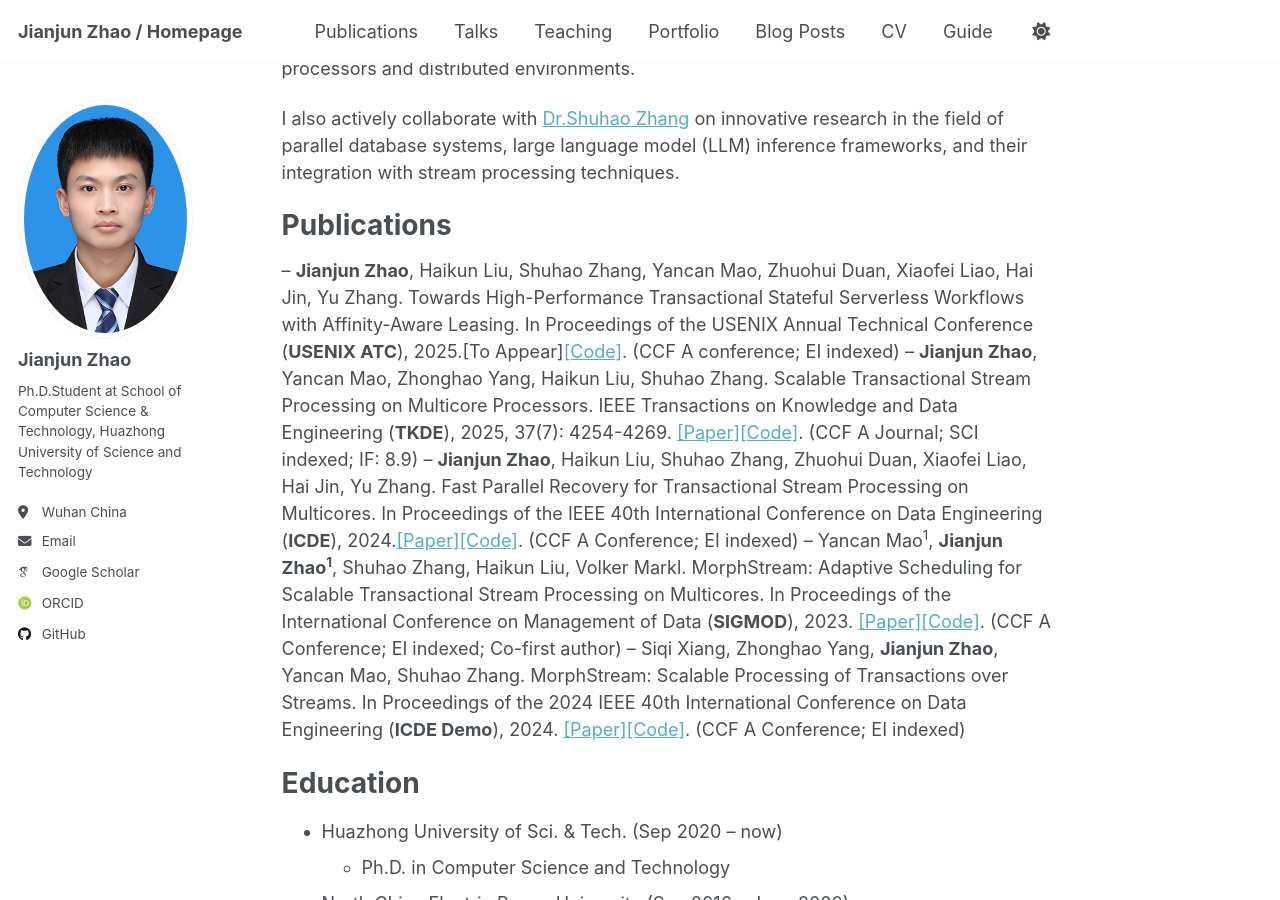
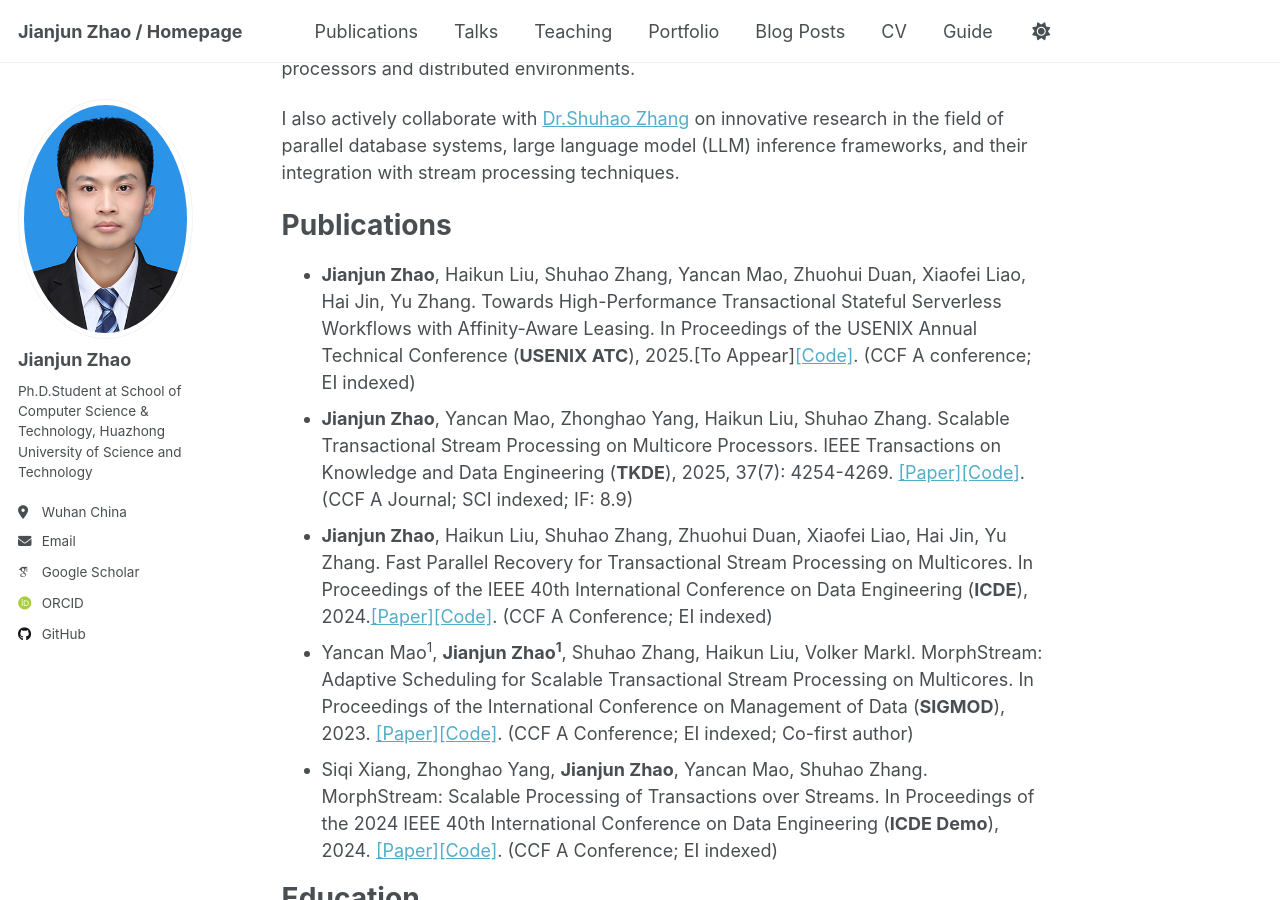
Before and after one commit to curryzjj/curryzjj.github.io, a Jekyll site: the page built from _pages/about.md, in a window 1280 px wide and 900 px high, scrolled down 299 px. Built offline with Jekyll 4.4.1, drawn with Linux system fonts in a browser that asks for light colours; some web fonts are replaced.

```diff
--- a/_pages/about.md
+++ b/_pages/about.md
@@ -20,12 +20,12 @@ integration with stream processing techniques.
 
 Publications
 ======
--- **Jianjun Zhao**, Haikun Liu, Shuhao Zhang, Yancan Mao, Zhuohui Duan, Xiaofei Liao, Hai Jin, Yu Zhang. Towards High-Performance Transactional Stateful Serverless Workflows with Affinity-Aware Leasing. In Proceedings of the USENIX Annual Technical Conference (**USENIX ATC**), 2025.[To Appear][[Code]](https://github.com/intellistream/MorphStream/tree/FaaS).
+- **Jianjun Zhao**, Haikun Liu, Shuhao Zhang, Yancan Mao, Zhuohui Duan, Xiaofei Liao, Hai Jin, Yu Zhang. Towards High-Performance Transactional Stateful Serverless Workflows with Affinity-Aware Leasing. In Proceedings of the USENIX Annual Technical Conference (**USENIX ATC**), 2025.[To Appear][[Code]](https://github.com/intellistream/MorphStream/tree/FaaS).
    (CCF A conference; EI indexed)
--- **Jianjun Zhao**, Yancan Mao, Zhonghao Yang, Haikun Liu, Shuhao Zhang. Scalable Transactional Stream Processing on Multicore Processors. IEEE Transactions on Knowledge and Data Engineering (**TKDE**), 2025, 37(7): 4254-4269. [[Paper]](https://doi.org/10.1109/TKDE.2025.3556741)[[Code]](https://github.com/intellistream/MorphStream). (CCF A Journal; SCI indexed; IF: 8.9)
--- **Jianjun Zhao**, Haikun Liu, Shuhao Zhang, Zhuohui Duan, Xiaofei Liao, Hai Jin, Yu Zhang. Fast Parallel Recovery for Transactional Stream Processing on Multicores. In Proceedings of the IEEE 40th International Conference on Data Engineering (**ICDE**), 2024.[[Paper]](https://ieeexplore.ieee.org/document/10597762)[[Code]](https://github.com/CGCL-codes/MorphStreamR). (CCF A Conference; EI indexed)
--- Yancan Mao<sup>1</sup>, **Jianjun Zhao<sup>1</sup>**, Shuhao Zhang, Haikun Liu, Volker Markl. MorphStream: Adaptive Scheduling for Scalable Transactional Stream Processing on Multicores. In Proceedings of the International Conference on Management of Data (**SIGMOD**), 2023. [[Paper]](https://dl.acm.org/doi/abs/10.1145/3588913)[[Code]](https://github.com/intellistream/MorphStream). (CCF A Conference; EI indexed; Co-first author)
--- Siqi Xiang, Zhonghao Yang, **Jianjun Zhao**, Yancan Mao, Shuhao Zhang. MorphStream: Scalable Processing of Transactions over Streams. In Proceedings of the 2024 IEEE 40th International Conference on Data Engineering (**ICDE Demo**), 2024. [[Paper]](https://ieeexplore.ieee.org/document/10597837)[[Code]](https://github.com/intellistream/MorphStream). (CCF A Conference; EI indexed)
+- **Jianjun Zhao**, Yancan Mao, Zhonghao Yang, Haikun Liu, Shuhao Zhang. Scalable Transactional Stream Processing on Multicore Processors. IEEE Transactions on Knowledge and Data Engineering (**TKDE**), 2025, 37(7): 4254-4269. [[Paper]](https://doi.org/10.1109/TKDE.2025.3556741)[[Code]](https://github.com/intellistream/MorphStream). (CCF A Journal; SCI indexed; IF: 8.9)
+- **Jianjun Zhao**, Haikun Liu, Shuhao Zhang, Zhuohui Duan, Xiaofei Liao, Hai Jin, Yu Zhang. Fast Parallel Recovery for Transactional Stream Processing on Multicores. In Proceedings of the IEEE 40th International Conference on Data Engineering (**ICDE**), 2024.[[Paper]](https://ieeexplore.ieee.org/document/10597762)[[Code]](https://github.com/CGCL-codes/MorphStreamR). (CCF A Conference; EI indexed)
+- Yancan Mao<sup>1</sup>, **Jianjun Zhao<sup>1</sup>**, Shuhao Zhang, Haikun Liu, Volker Markl. MorphStream: Adaptive Scheduling for Scalable Transactional Stream Processing on Multicores. In Proceedings of the International Conference on Management of Data (**SIGMOD**), 2023. [[Paper]](https://dl.acm.org/doi/abs/10.1145/3588913)[[Code]](https://github.com/intellistream/MorphStream). (CCF A Conference; EI indexed; Co-first author)
+- Siqi Xiang, Zhonghao Yang, **Jianjun Zhao**, Yancan Mao, Shuhao Zhang. MorphStream: Scalable Processing of Transactions over Streams. In Proceedings of the 2024 IEEE 40th International Conference on Data Engineering (**ICDE Demo**), 2024. [[Paper]](https://ieeexplore.ieee.org/document/10597837)[[Code]](https://github.com/intellistream/MorphStream). (CCF A Conference; EI indexed)
 
 Education
 ======
```
